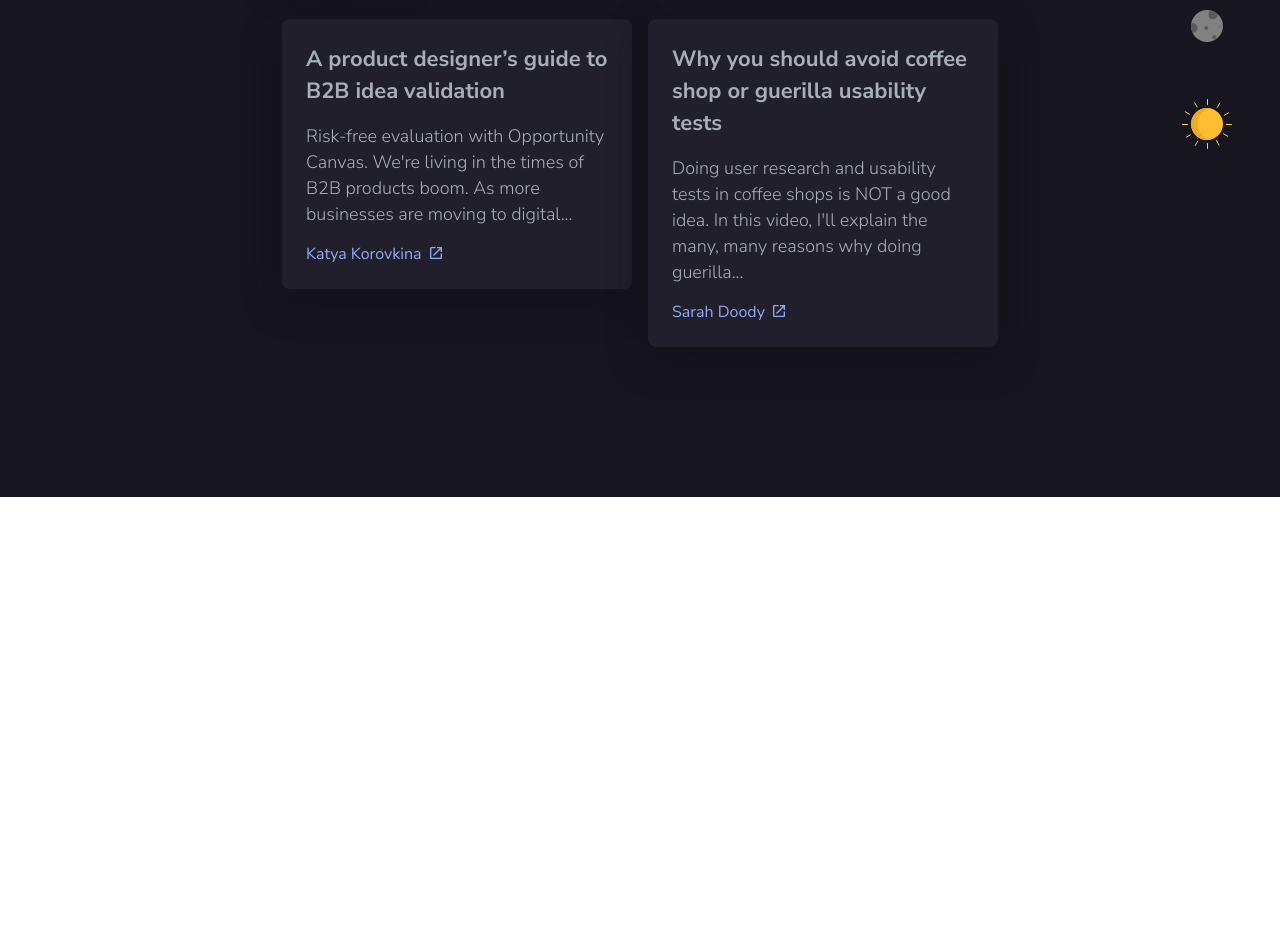
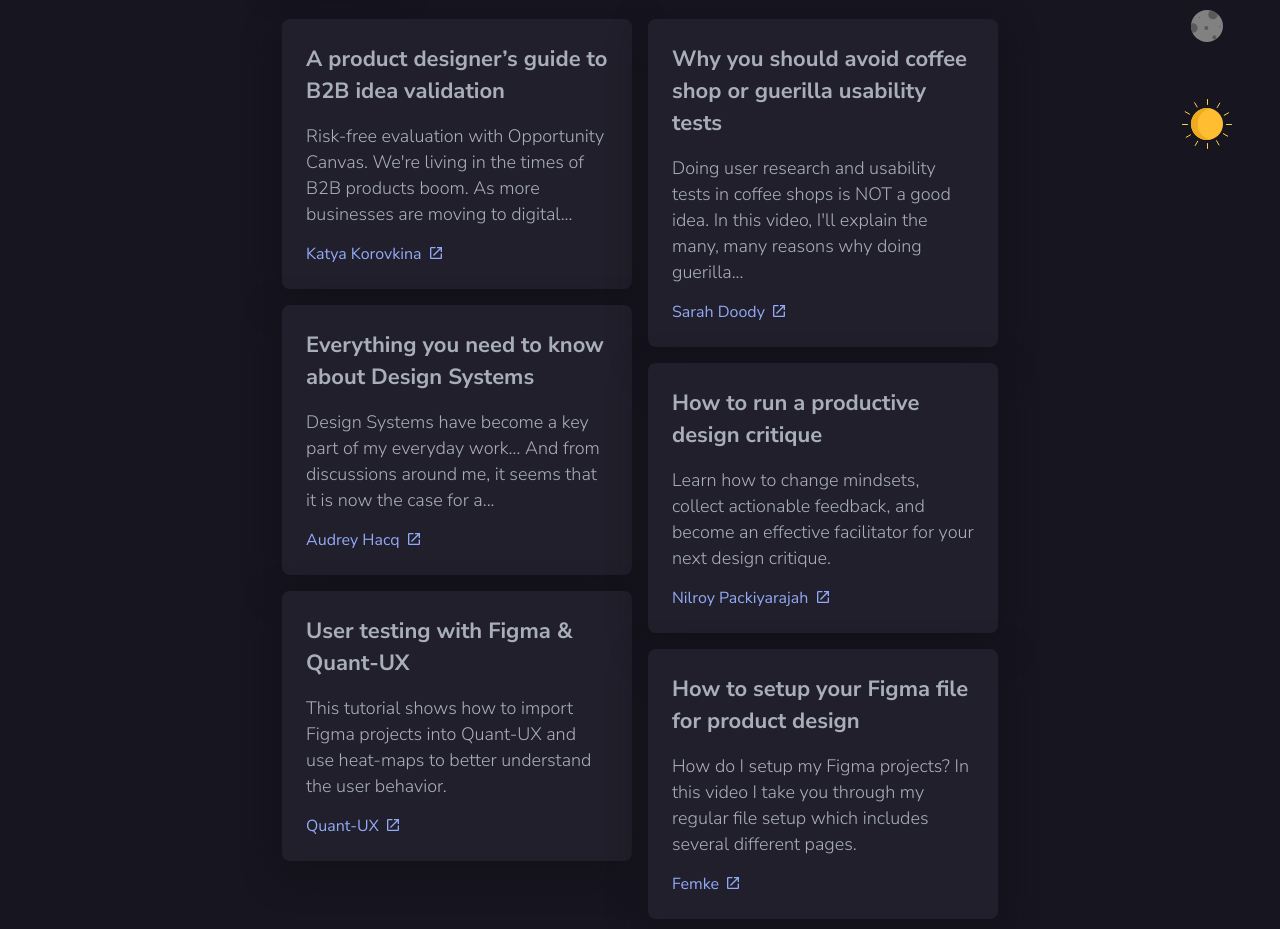
Before and after one commit to sumit-narang/Design-Recap, a plain HTML site: page public/index.html in a window 1280 px wide. Shown: the part 701-1630 px from the top of the page. Before the commit the page ends 1198 px from the top, so only its background shows below. Drawn offline with Linux system fonts and the light colour scheme.

Commit message:
add all articles for 7July

```diff
--- a/public/index.html
+++ b/public/index.html
@@ -49,12 +49,32 @@
           <p>Risk-free evaluation with Opportunity Canvas. We're living in the times of B2B products boom. As more businesses are moving to digital...</p>
           <a href="https://uxdesign.cc/a-product-designers-guide-to-b2b-idea-validation-e7220ea71cb3" target="_blank">Katya Korovkina <img alt="click link" src="image/click-link.svg"></a>
         </article>
+        <article class="article-card">
+          <h3>Everything you need to know about Design Systems</h3>
+          <p>Design Systems have become a key part of my everyday work… And from discussions around me, it seems that it is now the case for a...</p>
+          <a href="https://uxdesign.cc/everything-you-need-to-know-about-design-systems-54b109851969" target="_blank">Audrey Hacq <img alt="click link" src="image/click-link.svg"></a>
+        </article>
+        <article class="article-card">
+          <h3>User testing with Figma & Quant-UX</h3>
+          <p>This tutorial shows how to import Figma projects into Quant-UX and use heat-maps to better understand the user behavior.</p>
+          <a href="https://www.youtube.com/watch?v=sg6pwbDa3zU" target="_blank">Quant-UX <img alt="click link" src="image/click-link.svg"></a>
+        </article>
       </div>
       <div class="col2-articles">
         <article class="article-card">
           <h3>Why you should avoid coffee shop or guerilla usability tests</h3>
           <p>Doing user research and usability tests in coffee shops is NOT a good idea. In this video, I'll explain the many, many reasons why doing guerilla...</p>
           <a href="https://www.youtube.com/watch?v=QPhq2ExH918" target="_blank">Sarah Doody <img alt="click link" src="image/click-link.svg"></a>
+        </article>
+        <article class="article-card">
+          <h3>How to run a productive design critique</h3>
+          <p>Learn how to change mindsets, collect actionable feedback, and become an effective facilitator for your next design critique.</p>
+          <a href="https://uxdesign.cc/how-to-run-a-productive-design-critique-263fa97422e5" target="_blank">Nilroy Packiyarajah <img alt="click link" src="image/click-link.svg"></a>
+        </article>
+        <article class="article-card">
+          <h3>How to setup your Figma file for product design</h3>
+          <p>How do I setup my Figma projects? In this video I take you through my regular file setup which includes several different pages.</p>
+          <a href="https://www.youtube.com/watch?v=aerHboWAG1E" target="_blank">Femke <img alt="click link" src="image/click-link.svg"></a>
         </article>
       </div>
     </section>
```
